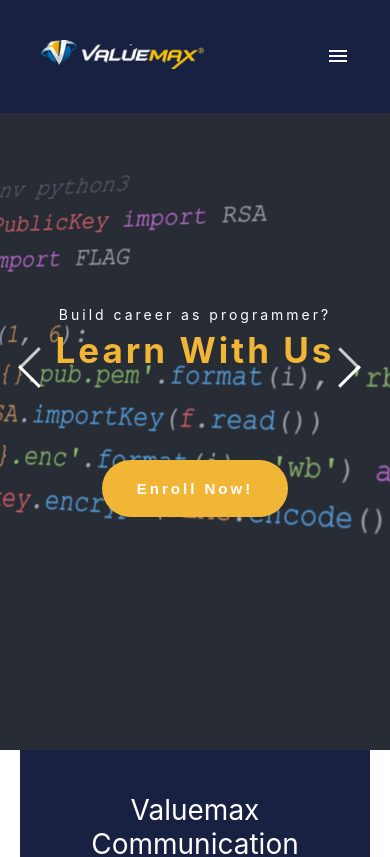
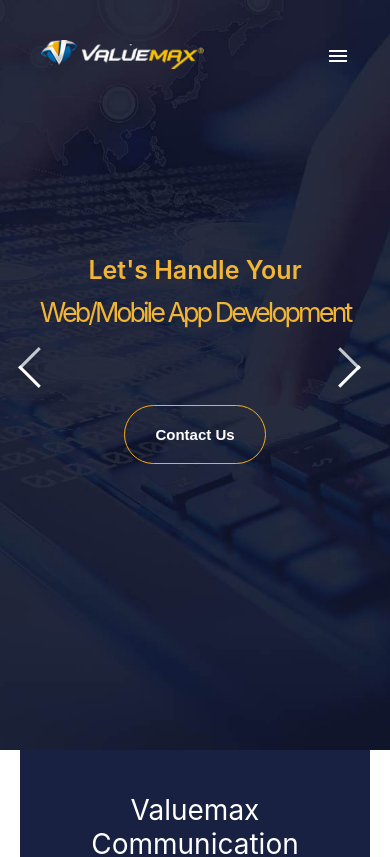
Before and after one commit to Qayyumah/ValueMax-Official-Website, a React (Create React App) app: page / in a window 390 px wide. Shown: the top 857 px of the page. Built offline with nearby package versions, Linux system fonts and the light colour scheme.

Commit message:
edit components

```diff
--- a/src/Assets/home.css
+++ b/src/Assets/home.css
@@ -21,11 +21,6 @@
        flex-direction: row;
        justify-content: space-evenly;
        padding: 40px 0;
-       position: fixed;
-       top: 0;
-       z-index: 1;
-       opacity: 5;
-       background-color: #182141;
     }
 
 
@@ -644,7 +639,7 @@
 
     @media (max-width:600px){
         /* padding: 60px; */
-        padding: 20px;
+        padding: 10px;
     }
 
 }
--- a/src/components/Home.jsx
+++ b/src/components/Home.jsx
@@ -55,7 +55,7 @@
                             </div>
                             <CustomClose onClick={()=>setBurgerStatus(false)}/>
                         </CloseWrapper>
-                        <Fade>
+                        <Fade top>
                         <Nav>
                             <Link to='/'>Home</Link>
                             <Link to='/about'>About us</Link>
```
